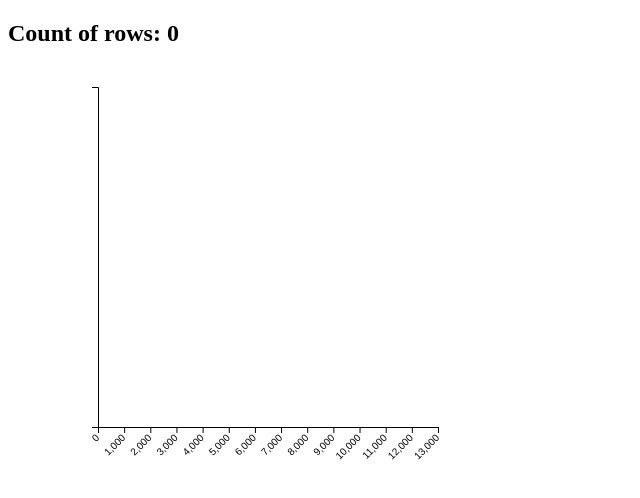
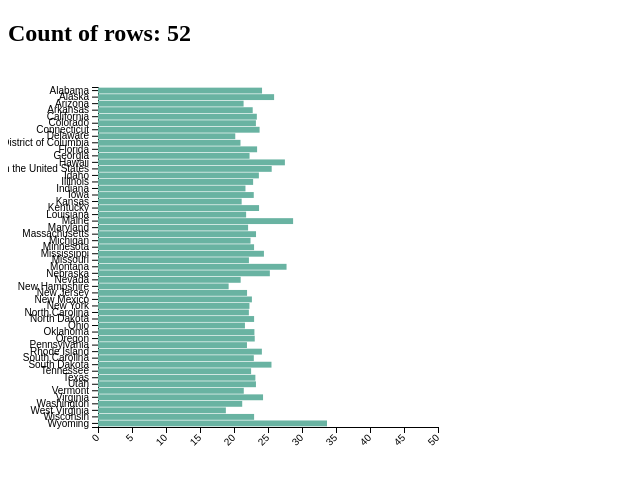
Before and after one commit to genafal/amazon, a plain HTML site: page index.html in a window 1280 px wide. Shown: the whole page, without its empty margins (0-640 px from the left). Drawn offline with nearby package versions, Linux system fonts and the light colour scheme.

Commit message:
corrected filename and column names

```diff
--- a/index.html
+++ b/index.html
@@ -11,7 +11,7 @@
     <div id="my_dataviz"></div>
 
     <script>
-        d3.csv("data_by_marijuana_use.csv").then(data => {
+        d3.csv("average_product_price_per_home_state.csv").then(data => {
             console.log(data);
             let span = d3.select("span.rowcount");
             span.text(data.length);
@@ -33,7 +33,7 @@
 
         // Add X axis
         const x = d3.scaleLinear()
-            .domain([0, 13000]) //extent of our data we are trying to visualize [0, max]
+            .domain([0, 50]) //extent of our data we are trying to visualize [0, max]
             .range([ 0, width]);
         svg.append("g")
             .attr("transform", `translate(0, ${height})`)
@@ -45,7 +45,7 @@
         // Y axis
         const y = d3.scaleBand()
             .range([ 0, height ])
-            .domain(data.map(d => d.Country)) // use the column for categories in your dataset
+            .domain(data.map(d => d.state)) // use the column for categories in your dataset
             .padding(.1);
         svg.append("g")
             .call(d3.axisLeft(y))
@@ -55,8 +55,8 @@
             .data(data)
             .join("rect")
             .attr("x", x(0) )
-            .attr("y", d => y(d.Country)) // use the column for categories (state)
-            .attr("width", d => x(d.Value)) // use column with the data your displaying
+            .attr("y", d => y(d.state)) // use the column for categories (state)
+            .attr("width", d => x(d.mean_price)) // use column with the data your displaying
             .attr("height", y.bandwidth())
             .attr("fill", "#69b3a2")
 
```
